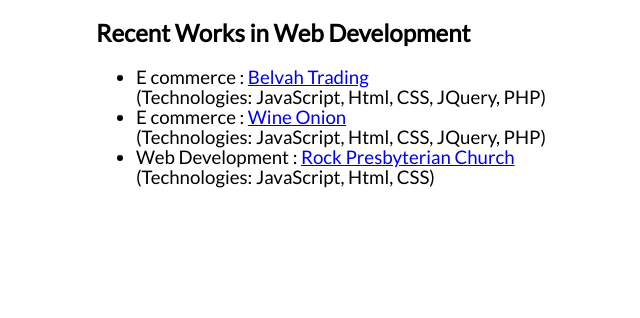
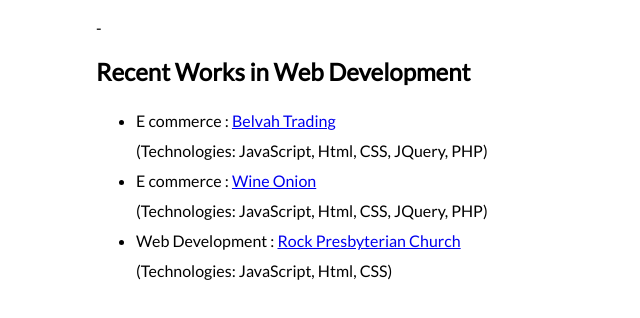
Before and after one commit to guinevere19/guinevere19.github.io, a plain HTML site: page index.html in a window 1280 px wide. Shown: the part 92-410 px from the top of the page, without its empty margins (4-644 px from the left). Drawn offline with Linux system fonts and the light colour scheme.

Commit message:
Update index.html

```diff
--- a/index.html
+++ b/index.html
@@ -7,8 +7,8 @@
         font-family: 'Lato', sans-serif;
       }
       li{
-        font-size:14pt;
-        line-height:20px;
+        font-size:12pt;
+        line-height:30px;
       }
       smallt{
         font-size:12pt;
@@ -20,7 +20,7 @@
 
   <body style="margin: 50px 0 0 100px">
     <h1>Jinhee Yang: Portfolio</h1>
-    <h2>Recent Works in Web Development</h2>
+    - <h2>Recent Works in Web Development</h2>
 
     <ul>
       <li>E commerce : <a href="http://50.251.172.179" target="new">Belvah Trading</a><br />
```
